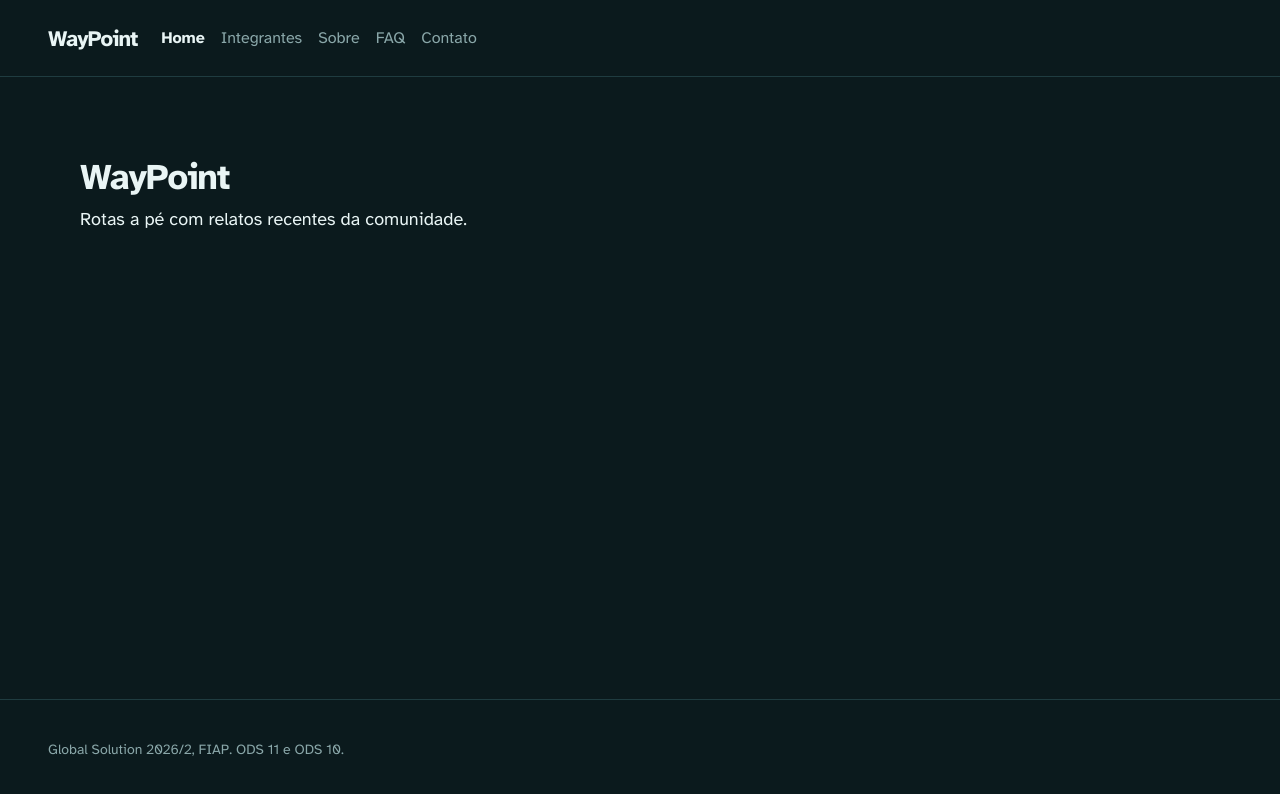
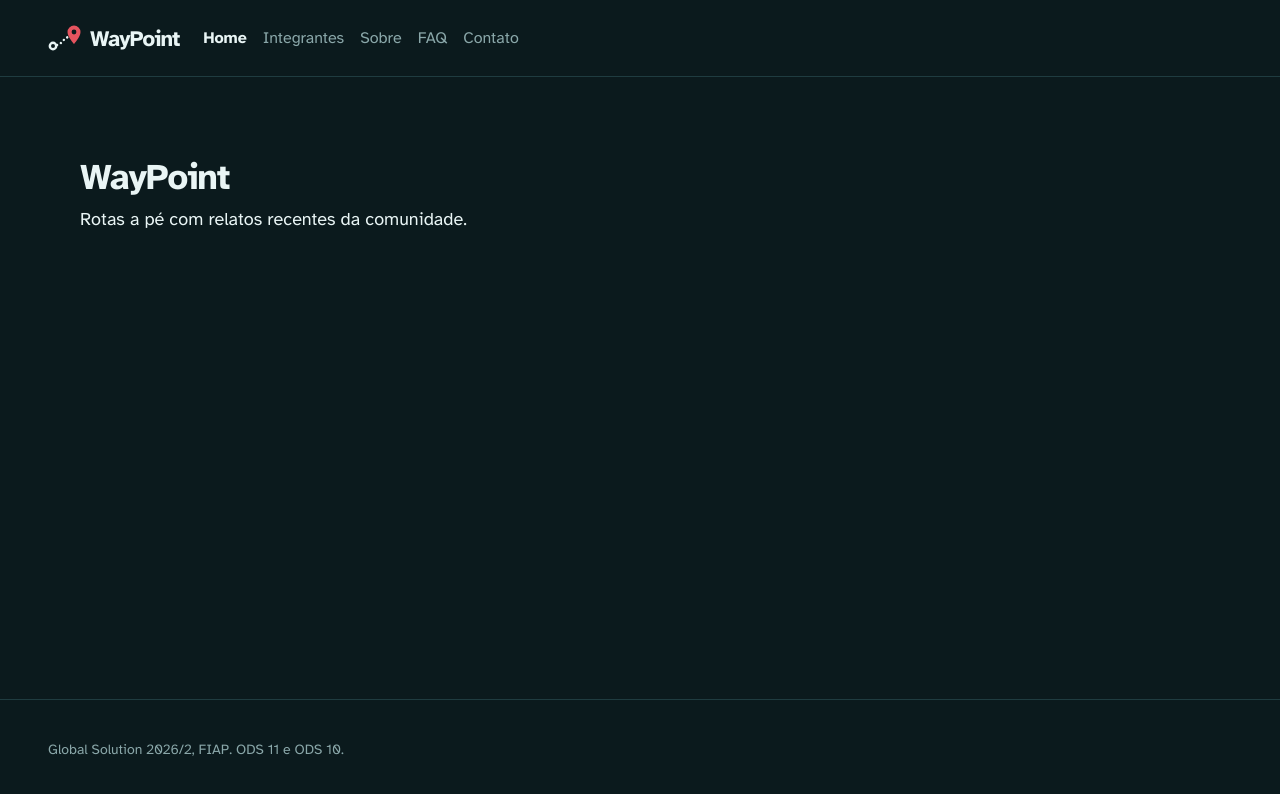
Before and after one commit to pivattidev/waypoint, a React (Vite) app: page / in a window 1280 px wide. Shown: the top 794 px of the page. Built offline with nearby package versions, Linux system fonts and the light colour scheme.

Commit message:
feat: cria o logotipo do WayPoint em SVG

```diff
--- a/src/components/Header.tsx
+++ b/src/components/Header.tsx
@@ -1,4 +1,5 @@
 import { NavLink } from 'react-router-dom'
+import Logo from './Logo'
 
 const links = [
   { para: '/', rotulo: 'Home' },
@@ -12,7 +13,7 @@ export default function Header() {
   return (
     <header className="border-b border-line">
       <div className="mx-auto flex min-h-[76px] max-w-[1760px] flex-wrap items-center gap-x-6 gap-y-2 px-4 py-3 sm:px-6 lg:px-12">
-        <span className="font-display text-[22px] font-black tracking-[-0.04em]">WayPoint</span>
+        <Logo />
         <nav aria-label="Principal" className="flex flex-wrap gap-x-4 gap-y-1">
           {links.map((link) => (
             <NavLink
--- /dev/null
+++ b/src/components/Logo.tsx
@@ -0,0 +1,34 @@
+import { Link } from 'react-router-dom'
+
+/**
+ * Logotipo: ponto de partida, caminho pontilhado e o pin de chegada.
+ * Logo SVG temporária
+ */
+export function MarcaWaypoint({ className = 'h-7 w-auto', corPin = 'var(--alert)', corFundo = 'var(--bg)' }: { className?: string; corPin?: string; corFundo?: string }) {
+  return (
+    <svg viewBox="0 0 34 28" className={className} aria-hidden>
+      <circle cx="5" cy="22" r="3.2" fill="none" stroke="currentColor" strokeWidth="2.4" />
+      <path d="M9 21c5-1 6-6 11-8" fill="none" stroke="currentColor" strokeWidth="2.4" strokeLinecap="round" strokeDasharray="0.1 4.2" />
+      <path d="M26 1.5a6.5 6.5 0 0 0-6.5 6.5c0 4.9 6.5 12 6.5 12s6.5-7.1 6.5-12A6.5 6.5 0 0 0 26 1.5Z" fill={corPin} />
+      <circle cx="26" cy="8" r="2.4" fill={corFundo} />
+    </svg>
+  )
+}
+
+export default function Logo({ comoLink = true, className = '' }: { comoLink?: boolean; className?: string }) {
+  const conteudo = (
+    <>
+      <MarcaWaypoint />
+      <span className="font-display text-[22px] font-black tracking-[-0.04em]">WayPoint</span>
+    </>
+  )
+
+  const classes = `inline-flex items-center gap-2 text-ink ${className}`
+  return comoLink ? (
+    <Link to="/" className={classes} aria-label="WayPoint, início">
+      {conteudo}
+    </Link>
+  ) : (
+    <span className={classes}>{conteudo}</span>
+  )
+}
```
